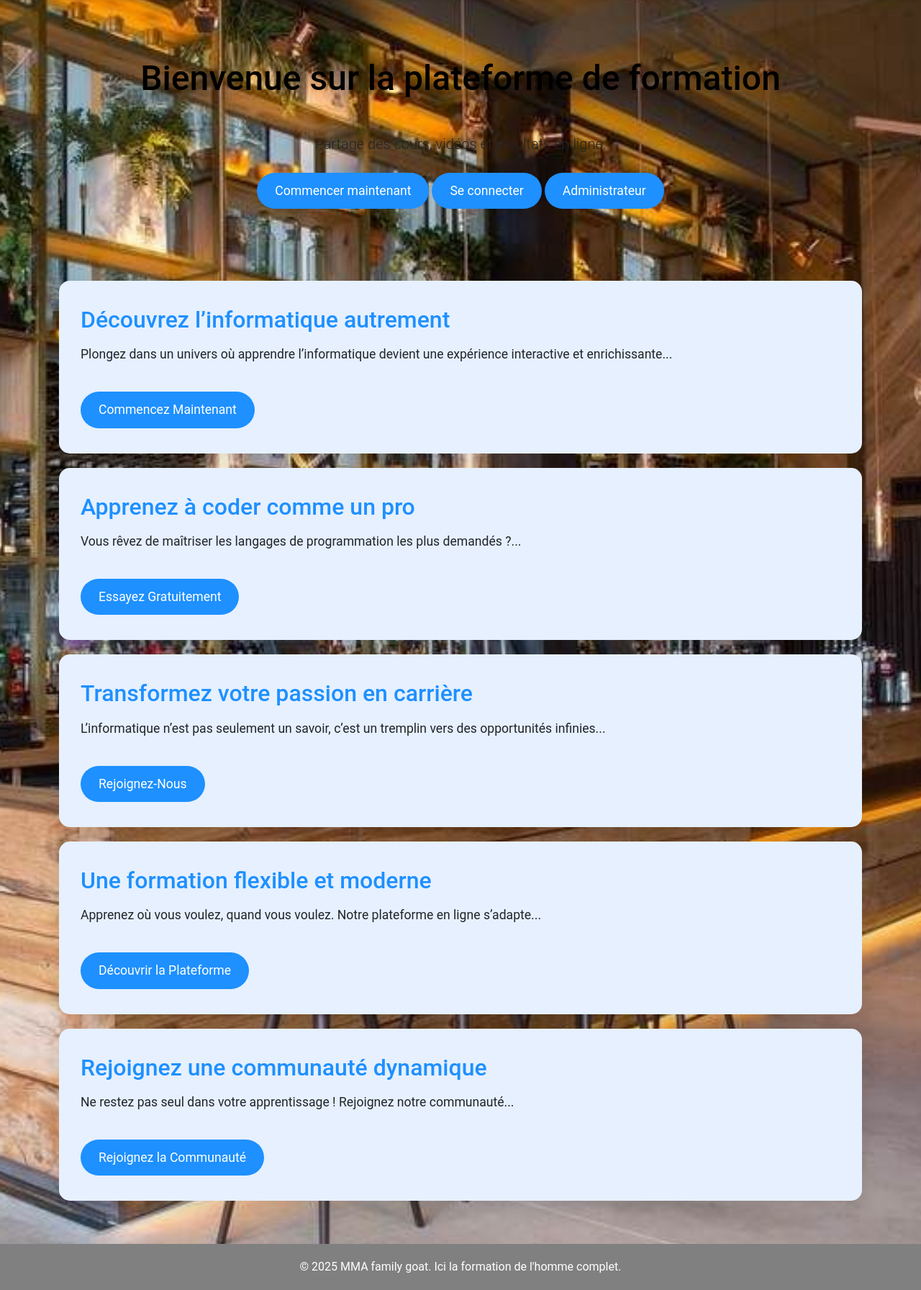
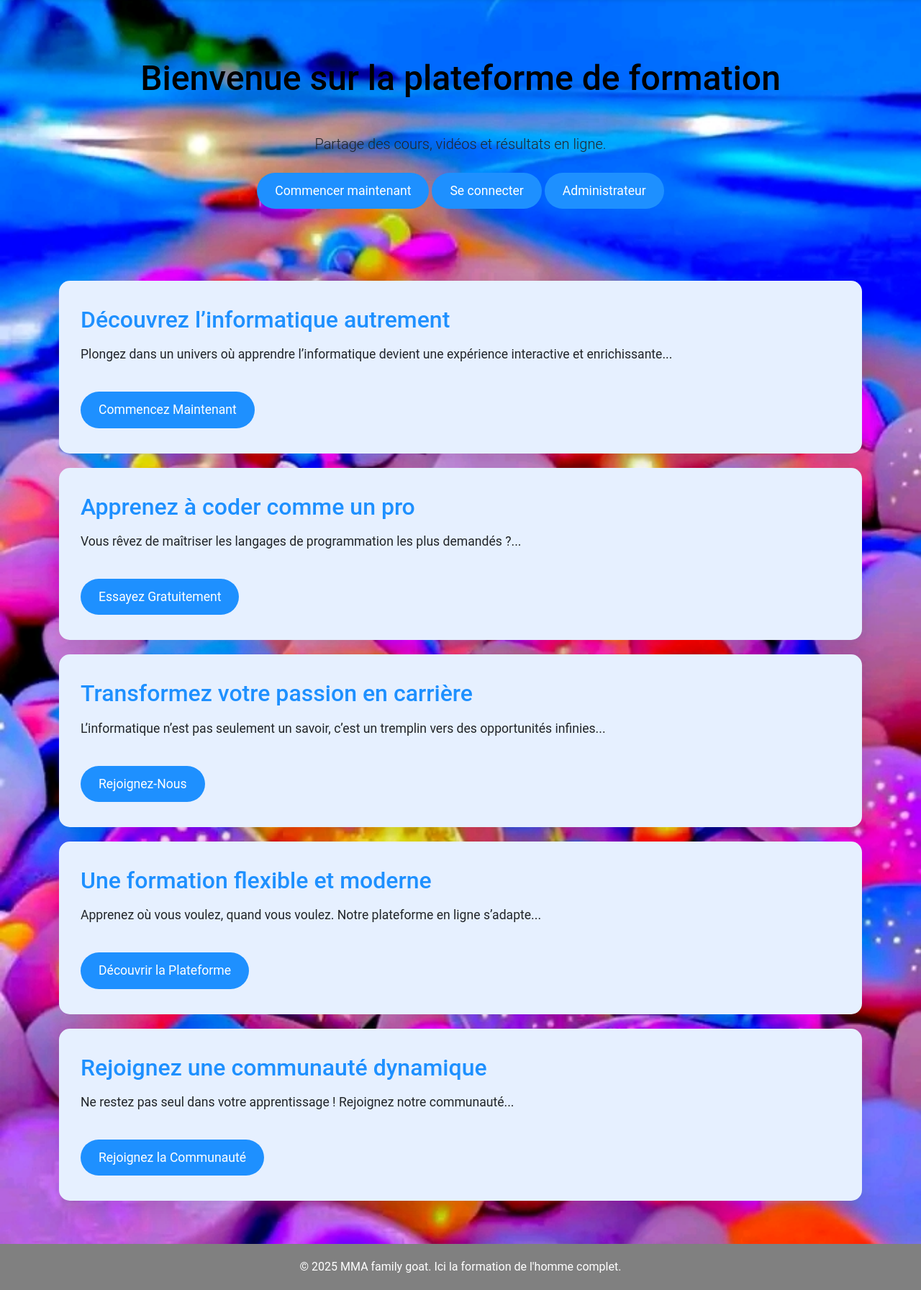
Before and after one commit to joel-piako5/joeformation, a Flask app: page / in a window 1280 px wide. Shown: the part 56-1848 px from the top of the page at 72% size. Run offline with Flask 3, Linux system fonts and the light colour scheme.

Commit message:
Update index.html

```diff
--- a/templates/index.html
+++ b/templates/index.html
@@ -11,7 +11,7 @@
         body {
             margin: 0;
             padding: 0;
-            background-image: url("{{ url_for('static', filename='upload/rest.jpg') }}");
+            background-image: url("{{ url_for('static', filename='upload/1725946934686.jpg') }}");
             background-size: cover;
             background-position: center;
             background-repeat: no-repeat;
```
